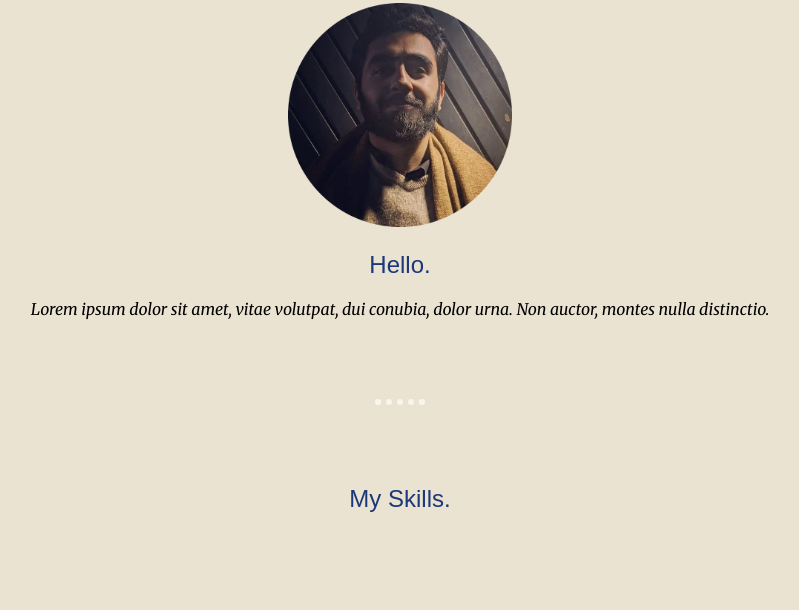
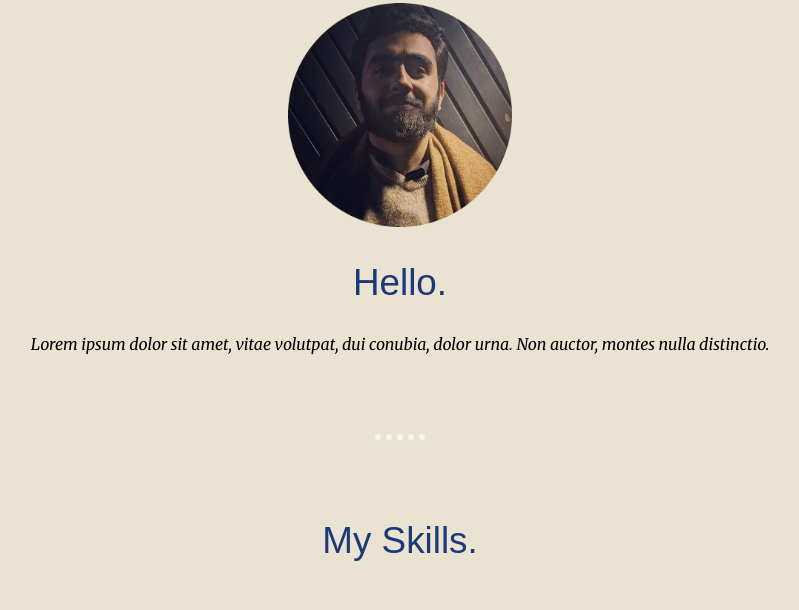
Before and after one commit to TechGuySaad/personalblog.github.io, a plain HTML site: page index.html in a window 1280 px wide. Shown: the part 657-1267 px from the top of the page, without its empty margins (240-1039 px from the left). Drawn offline with Linux system fonts and the light colour scheme; grey boxes are pictures that could not be loaded.

Commit message:
fixed some of the font-sizing

```diff
--- a/css/styles.css
+++ b/css/styles.css
@@ -10,6 +10,7 @@ h1{
 
 h2{
   font-weight: normal;
+  font-size: 2.3rem;
 }
 
 a{
```
